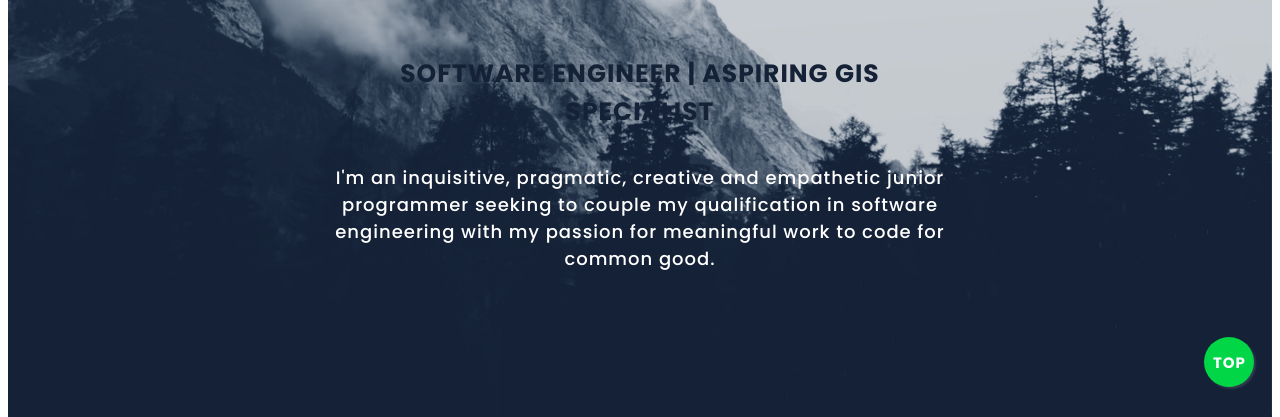
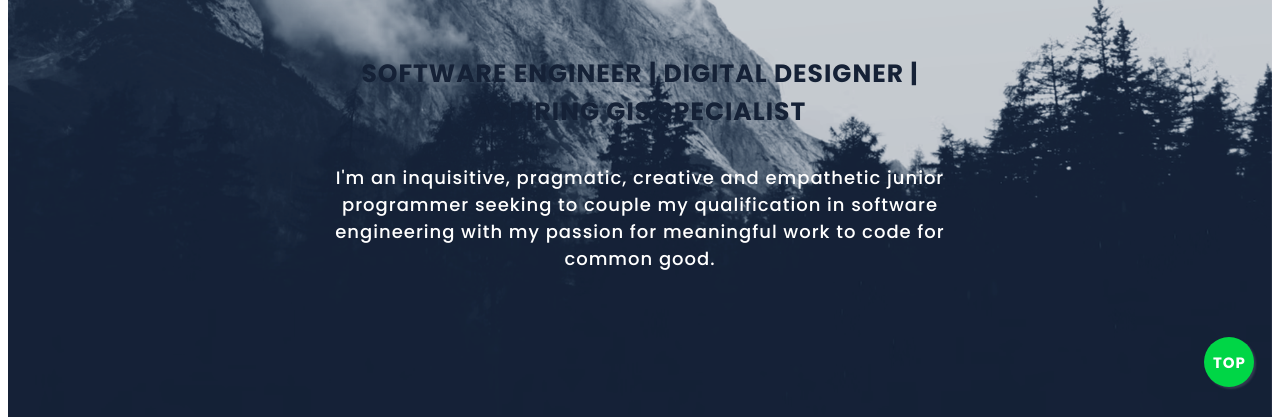
Before and after one commit to MeganBisschoff/Resume_Site, a plain HTML site: page index.html in a window 1280 px wide. Shown: the part 393-810 px from the top of the page. Drawn offline with Linux system fonts and the light colour scheme.

Commit message:
Update index.html

```diff
--- a/index.html
+++ b/index.html
@@ -33,7 +33,7 @@
             <!-- Landing page text -->
             <div class = "hero-text">
                 <h1> MEGAN BISSCHOFF </h1>
-                <h4> SOFTWARE ENGINEER | ASPIRING GIS SPECIALIST</h4>
+                <h4> SOFTWARE ENGINEER | DIGITAL DESIGNER | ASPIRING GIS SPECIALIST</h4>
 
                 <h5> I'm an inquisitive, pragmatic, creative and empathetic junior
                     programmer seeking to couple my qualification in software engineering with my passion for meaningful work to code for common good.
```
